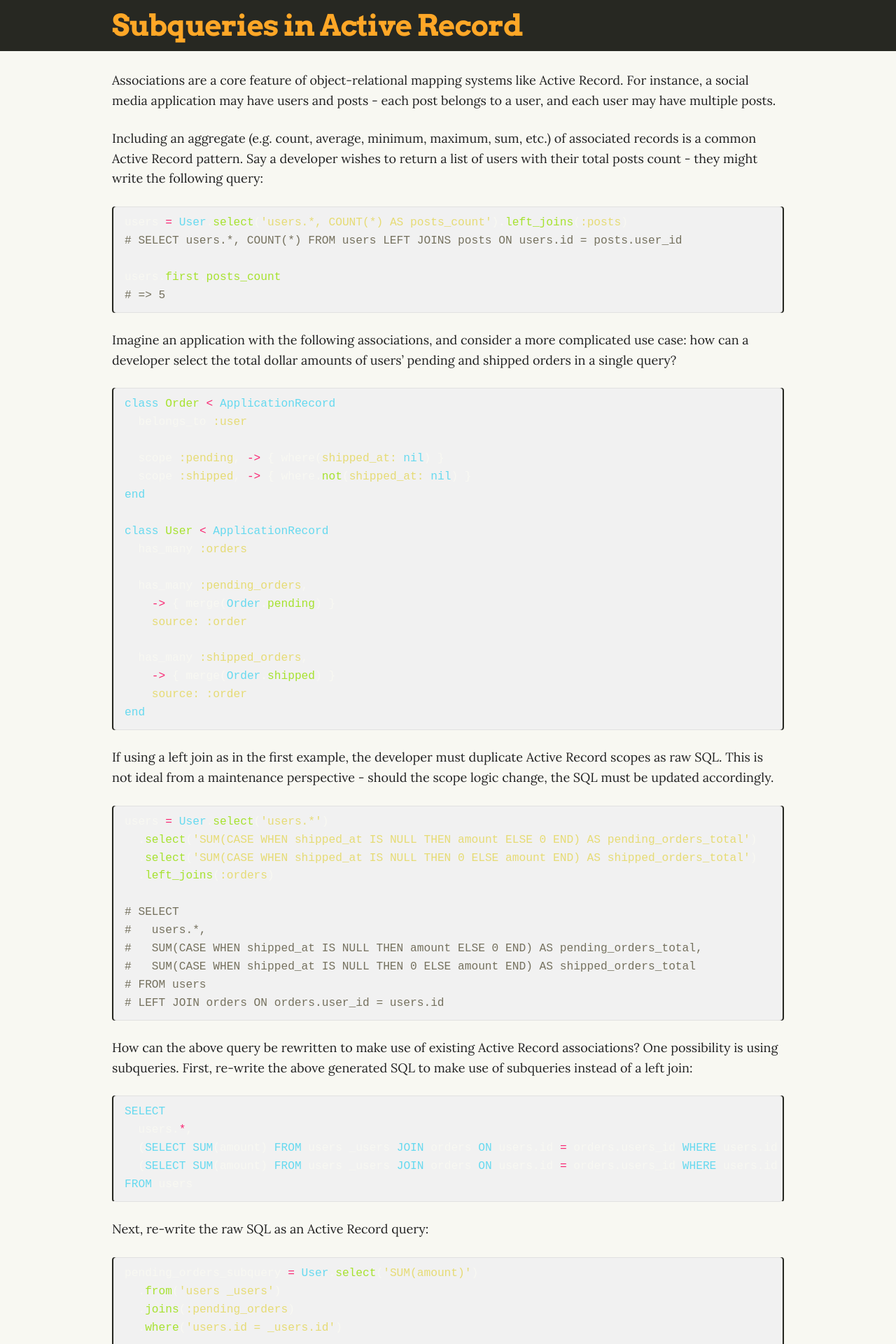
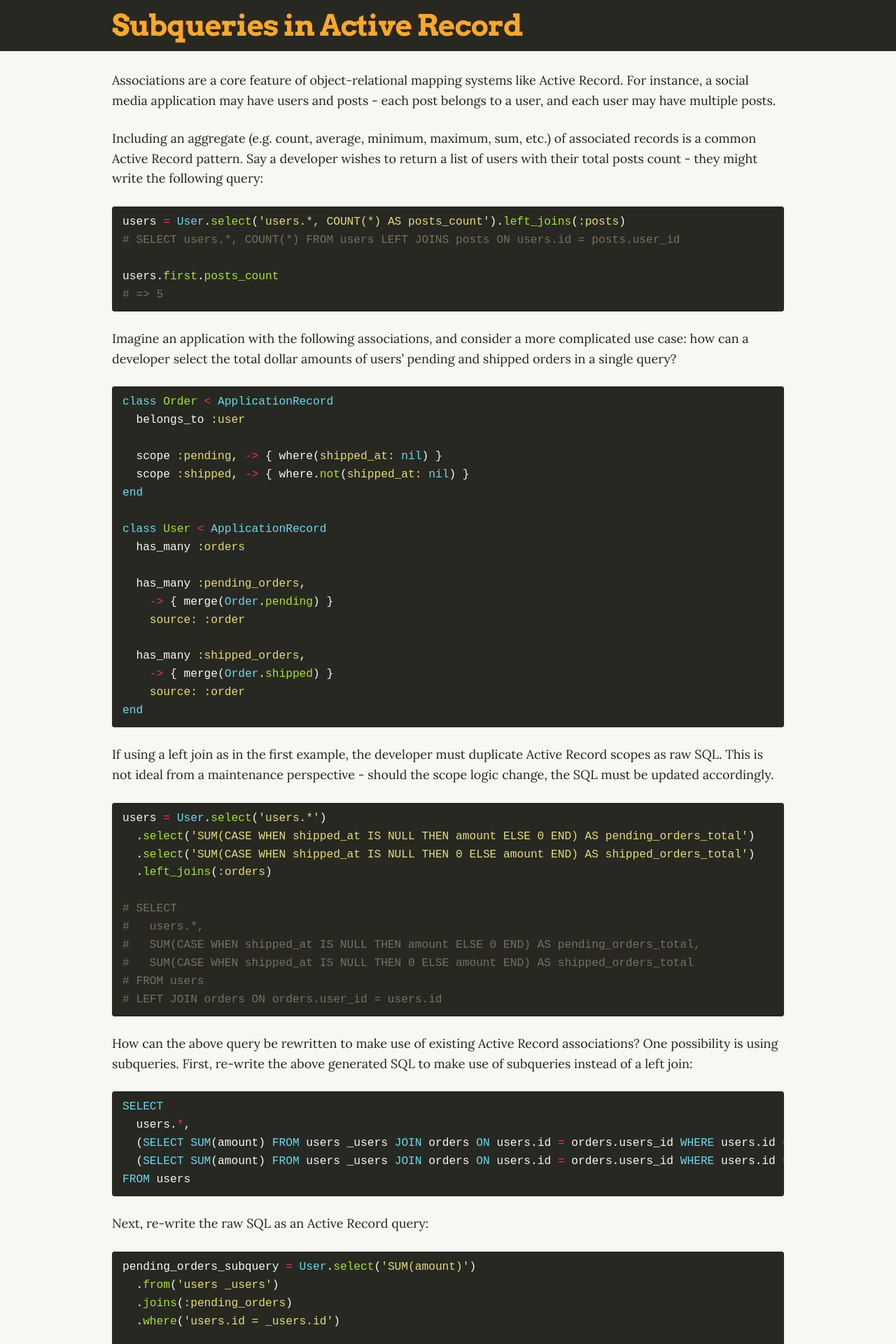
Before and after one commit to alipman88/alipman88.github.io, a Jekyll site: the page built from _posts/2022-06-09-rails-subqueries.md, in a window 1280 px wide. Shown: the top 1920 px of the page at 70% size. Built offline with Jekyll 4.4.1, drawn with Linux system fonts in a browser that asks for light colours.

Commit message:
custom css for code blocks

```diff
--- a/assets/css/custom.css
+++ b/assets/css/custom.css
@@ -7,6 +7,7 @@
 a { text-decoration: none; }
 
 pre { border-radius: 4px; }
+code { margin: 0; border: 0; background-color: #272822; }
 
 .u-margin-auto { margin: auto !important; }
 
```
